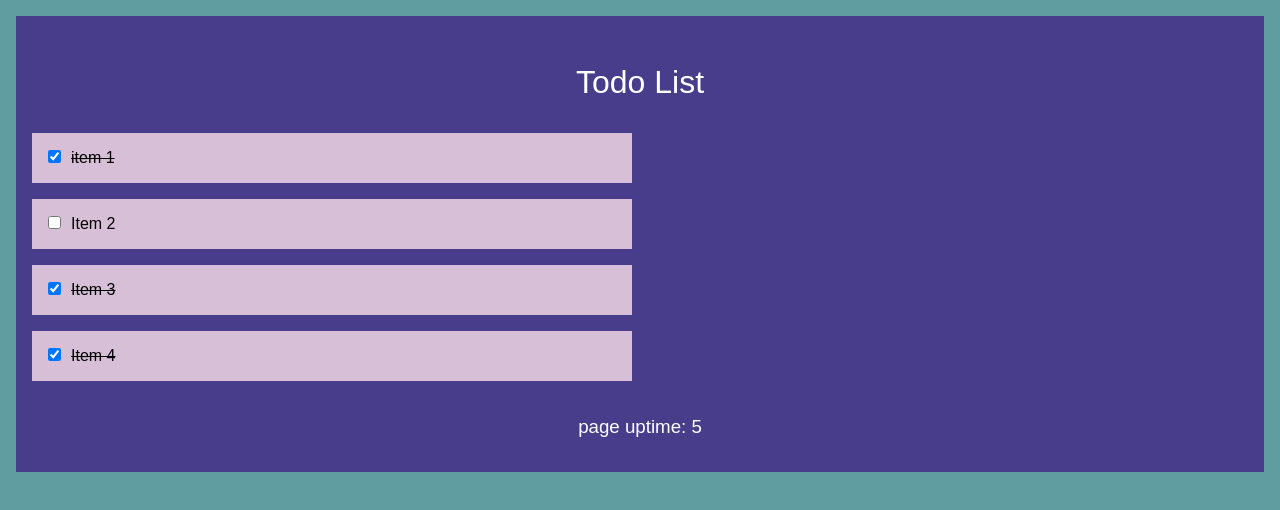
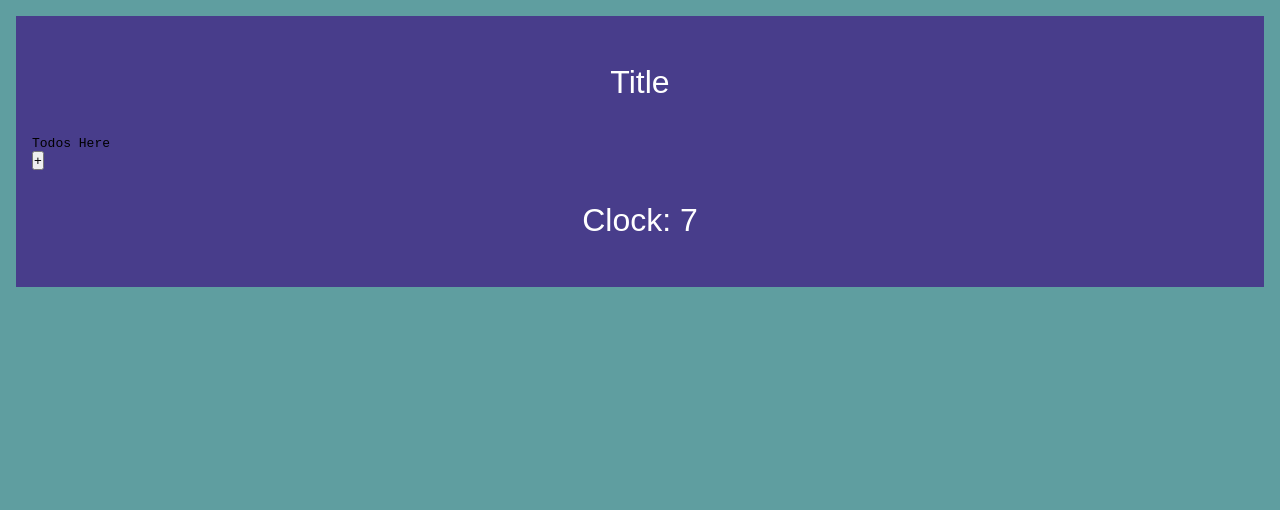
Before and after one commit to JimJam117/react-todo, a React (Create React App) app: page / in a window 1280 px wide. Shown: the top 510 px of the page. Built offline with nearby package versions, Linux system fonts and the light colour scheme.

Commit message:
Added redux, and added functioning clock using redux state stuff

```diff
--- a/package.json
+++ b/package.json
@@ -8,7 +8,9 @@
     "@testing-library/user-event": "^7.2.1",
     "react": "^16.12.0",
     "react-dom": "^16.12.0",
-    "react-scripts": "3.3.0"
+    "react-redux": "^7.2.0",
+    "react-scripts": "3.3.0",
+    "redux": "^4.0.5"
   },
   "scripts": {
     "start": "react-scripts start",
--- a/src/App.js
+++ b/src/App.js
@@ -1,67 +1,102 @@
-import React from "react";
+import React, {useEffect} from "react";
 import TodoItem from './TodoItem';
 
-import Clock from './Clock';
+// import Clock from './Clock';
 import data from './data.js';
+import { useSelector, useDispatch } from "react-redux";
 
-class App extends React.Component {
+import {increment} from './actions';
 
-    constructor(props) {
-        super(props);
+function App() {
+    // Selecting the clock from the store
+    const clock = useSelector(state => state.Clock);
 
-        this.state = {
-            title : "Todo List",
-            todos : data,
-        }
+    // the dispatch, used for running the action
+    const dispatch = useDispatch();
 
-        // every method that uses "setState" should be bound to the class
-        this.handleChange = this.handleChange.bind(this);
-    }
+    // useEffect, used to increment the clock value
+    useEffect(() => {
+        // the interval
+        const id = setInterval(() => dispatch(increment()), 1000);
 
-    // method for handling change, takes id to toggle
-    handleChange(id) {
-        //console.log(id);
+        // return the cleanup
+        return () => clearInterval(id);
 
-        // set the state
-        this.setState(
-            // take the prevState for use in creating new array
-            prevState => {
-            // a newTodos array that maps through the current todos array,
-            // if the id is the same as the handleChange param then switch
-            let newTodos = this.state.todos.map(todo => {
-                if(todo.id == id) {
-                    todo.completed = !todo.completed;
-                }
-                return todo;
-            });
-
-            // return the newTodos array as todos
-            return {
-                todos : newTodos
-            }
-        });
-    }
-
-    render() {
-    const dataMapped = this.state.todos.map(item =>
-        <TodoItem
-            key={item.id}
-            item={item}
-            handleChange={this.handleChange} // passes the handleChange method into the TodoItem
-        />
-    );
+        // the input
+    }, [clock])
 
     return (
-        <div>
-            <h1>{this.state.title}</h1>
+    <div>
+        <h1>Title</h1>
             <ul className="todo-container">
-            {dataMapped}
+            <code>Todos Here</code>
             </ul>
-            <Clock />
-        </div>
+            <button onClick={() => dispatch(increment())}>+</button>
+        <h1>Clock: {clock}</h1>
+    </div>
     );
-    }
-}
+  }
+
+// class App extends React.Component {
+
+
+
+//     constructor(props) {
+//         super(props);
+
+//         this.state = {
+//             title : "Todo List",
+//             todos : data,
+//         }
+
+//         // every method that uses "setState" should be bound to the class
+//         this.handleChange = this.handleChange.bind(this);
+//     }
+
+//     // method for handling change, takes id to toggle
+//     handleChange(id) {
+//         //console.log(id);
+
+//         // set the state
+//         this.setState(
+//             // take the prevState for use in creating new array
+//             prevState => {
+//             // a newTodos array that maps through the current todos array,
+//             // if the id is the same as the handleChange param then switch
+//             let newTodos = this.state.todos.map(todo => {
+//                 if(todo.id == id) {
+//                     todo.completed = !todo.completed;
+//                 }
+//                 return todo;
+//             });
+
+//             // return the newTodos array as todos
+//             return {
+//                 todos : newTodos
+//             }
+//         });
+//     }
+
+//     render() {
+//     const dataMapped = this.state.todos.map(item =>
+//         <TodoItem
+//             key={item.id}
+//             item={item}
+//             handleChange={this.handleChange} // passes the handleChange method into the TodoItem
+//         />
+//     );
+
+//     return (
+//         <div>
+//             <h1>{this.state.title}</h1>
+//             <ul className="todo-container">
+//             {dataMapped}
+//             </ul>
+//             <h1>Clock: {Clock}</h1>
+//         </div>
+//     );
+//     }
+// }
 
 
 export default App;
--- /dev/null
+++ b/src/actions/index.js
@@ -0,0 +1,5 @@
+export const increment = () => {
+    return {
+        type: 'INCREMENT'
+    }
+}
--- a/src/index.js
+++ b/src/index.js
@@ -2,6 +2,16 @@ import React from 'react';
 import ReactDOM from 'react-dom';
 import App from './App.js';
 
+import {createStore} from 'redux';
+
+//import rootReducer from './reducers';
+import rootReducer from './reducers';
+import { Provider } from 'react-redux';
+
+const store = createStore(rootReducer,
+    window.__REDUX_DEVTOOLS_EXTENSION__ && window.__REDUX_DEVTOOLS_EXTENSION__()
+    );
 
 
-ReactDOM.render(<App />, document.getElementById('root'));
+
+ReactDOM.render(<Provider store={store}><App /></Provider>, document.getElementById('root'));
--- /dev/null
+++ b/src/reducers/clockReducer.js
@@ -0,0 +1,10 @@
+const clockReducer = (state = 0, action) => {
+    switch(action.type) {
+        case ('INCREMENT'):
+            return state + 1;
+        default:
+            return state;
+    }
+}
+
+export default clockReducer;
--- /dev/null
+++ b/src/reducers/index.js
@@ -0,0 +1,8 @@
+import {combineReducers} from 'redux';
+import clockReducer from './clockReducer';
+
+const rootReducer = combineReducers({
+    Clock: clockReducer
+});
+
+export default rootReducer;
```
Also changed, not shown: 1 other file (tests, documents, lock files or other folders).
